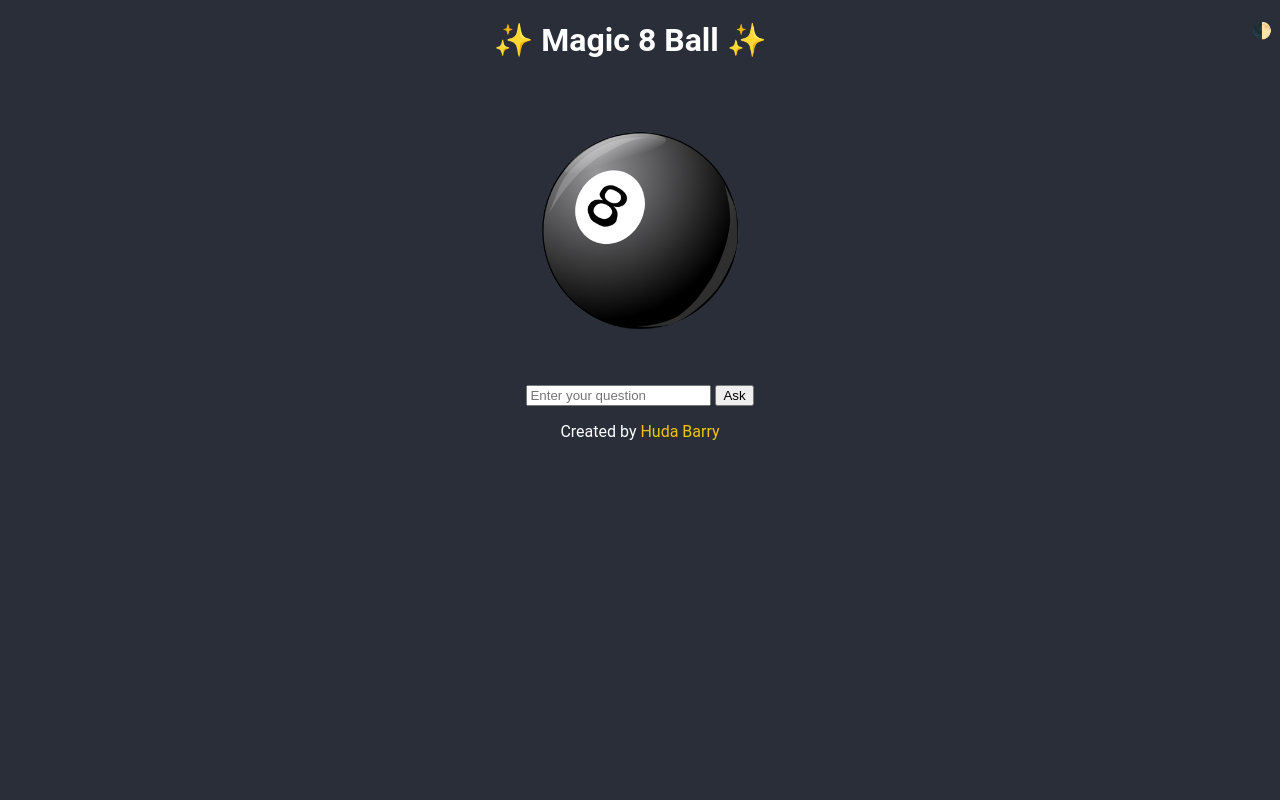
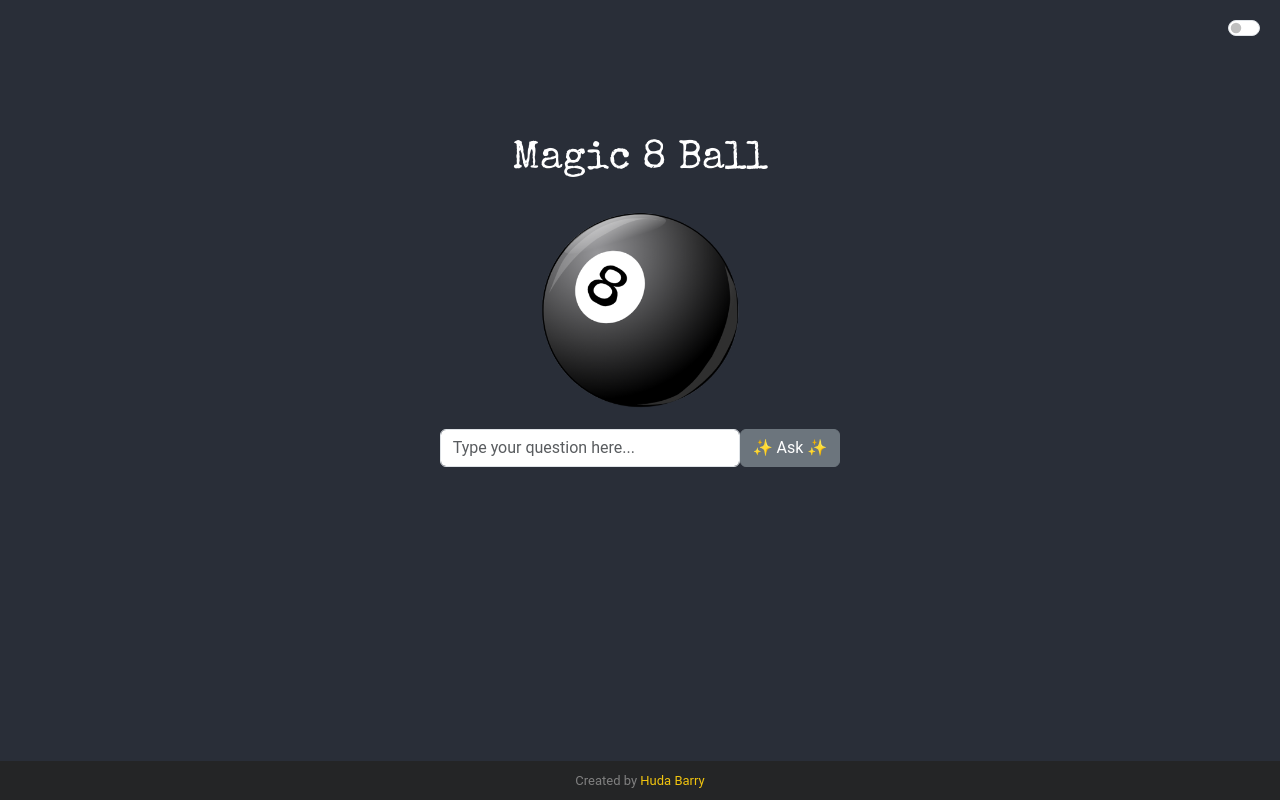
Before and after one commit to hbarry89/Magic-8-Ball, a Flask app: page / in a window 1280 px wide. Run offline with Flask 3, Linux system fonts and the light colour scheme.

Commit message:
enhance UI ✨

```diff
--- a/static/style.css
+++ b/static/style.css
@@ -6,7 +6,7 @@ body {
 }
 
 body.light-mode {
-    background-color: white;
+    background-color: rgb(240, 240, 240);
     color: #292e38;
 }
 
@@ -15,16 +15,58 @@ body.light-mode {
     float: right;
 }
 
+.toggle-container {
+    display: flex;
+    justify-content: right;
+}
+
+.form-check-input:checked {
+    background-color: #f1c40f;
+    border-color: gray;
+}
+
+main {
+    margin: 10vh;
+}
+
+h1 {
+    font-family: 'Special Elite', cursive;
+}
+
+.form-container {
+    display: flex;
+    justify-content: center; /* Horizontally center */
+    align-items: center; /* Vertically center */
+}
+
+.question-input {
+    width: 300px;
+}
+
 a {
     color: #f1c40f;
     text-decoration: none;
 }
 
-.magic-8-ball {
-    margin: 50px;
+.magic-8-ball, .toggle {
+    margin: 20px;
 }
 
 #answer-display {
     margin-bottom: 50px;
     font-size: 50px;
 }
+
+p {
+    margin: 10px;
+    font-size: small;
+    color: gray
+}
+
+footer {
+    position: fixed;
+    bottom: 0px;
+    width: 100%;
+    background-color: #242526;
+    text-align: center;
+  }
--- a/templates/index.html
+++ b/templates/index.html
@@ -8,26 +8,34 @@
     <meta name="keywords" content="magic, 8ball, magic-8-ball, future, ask, questions, game">
     <meta name="author" content="Huda Barry">
     <link rel="icon" href="https://fav.farm/🎱" />
+    <link rel="preconnect" href="https://fonts.googleapis.com">
+    <link rel="preconnect" href="https://fonts.gstatic.com" crossorigin>
+    <link href="https://fonts.googleapis.com/css2?family=Special+Elite&display=swap" rel="stylesheet">
+    <link href="https://cdn.jsdelivr.net/npm/bootstrap@5.3.2/dist/css/bootstrap.min.css" rel="stylesheet" integrity="sha384-T3c6CoIi6uLrA9TneNEoa7RxnatzjcDSCmG1MXxSR1GAsXEV/Dwwykc2MPK8M2HN" crossorigin="anonymous">
     <link rel="stylesheet" href="{{ url_for('static', filename='style.css') }}">
 </head>
 <body>
     <header>
-        <div id="toggle-button" class="toggle">🌓</div>
+        <!-- <div id="toggle-button" class="toggle">🌓</div> -->
+        <div class="form-check form-switch toggle-container">
+            <input id="toggle-button" class="form-check-input toggle" type="checkbox" role="switch" id="flexSwitchCheckDefault">
+          </div>
     </header>
 
     <main>
-        <h1>✨ Magic 8 Ball ✨</h1>
-        <img class="magic-8-ball" src="{{ url_for('static', filename='magic-8-ball.png') }}" alt="Magic 8 Ball" width="200" height="200">
-        <form action="{{ url_for('answer') }}" method="POST">
-            <input width="600" type="text" name="question" placeholder="Enter your question" required>
-            <button type="submit">Ask</button>
-        </form>
+        <h1>Magic 8 Ball</h1>
+            <img class="img-fluid magic-8-ball" src="{{ url_for('static', filename='magic-8-ball.png') }}" alt="Magic 8 Ball" width="200" height="200">
+            <form class="form-container" action="{{ url_for('answer') }}" method="POST">
+                <input class="form-control question-input" type="text" name="question" placeholder="Type your question here..." required>
+                <button type="submit" class="btn btn-secondary">✨ Ask ✨</button>
+            </form>
     </main>
 
     <footer>
         <p>Created by <a href="https://github.com/hbarry89" target="_blank">Huda Barry</a></p>
     </footer>
 
+    <script src="https://cdn.jsdelivr.net/npm/bootstrap@5.3.2/dist/js/bootstrap.bundle.min.js" integrity="sha384-C6RzsynM9kWDrMNeT87bh95OGNyZPhcTNXj1NW7RuBCsyN/o0jlpcV8Qyq46cDfL" crossorigin="anonymous"></script>
     <script src="{{ url_for('static', filename='script.js') }}"></script>
 </body>
 </html>
```
